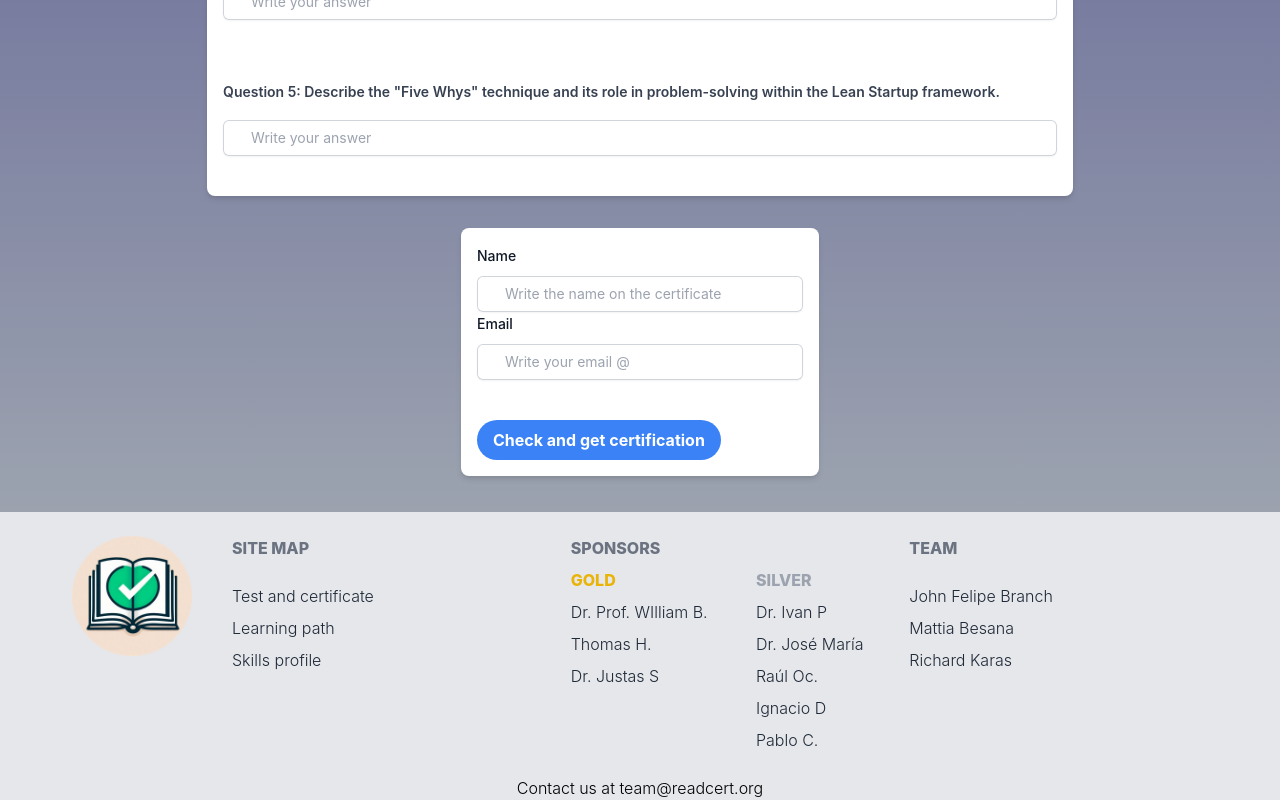
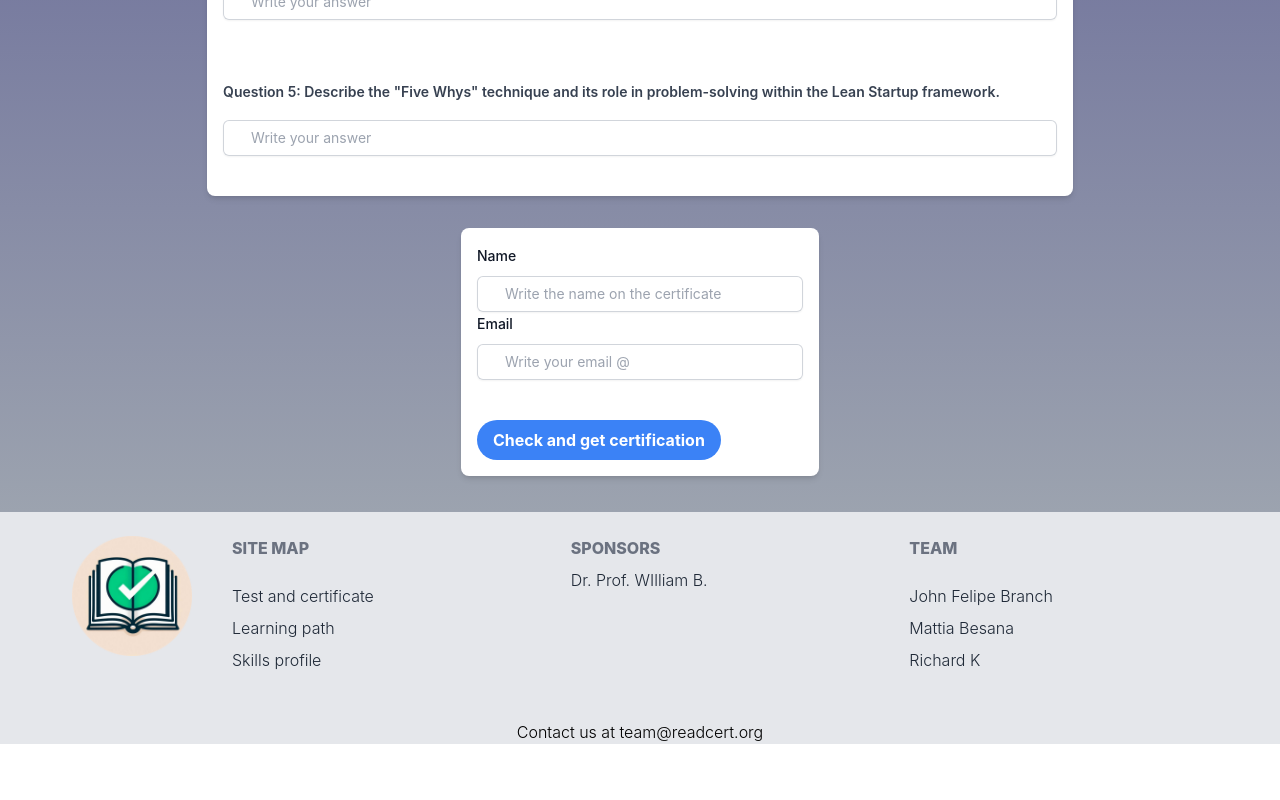
Before and after one commit to Art3Labs/ReadCert, a Next.js app: page / in a window 1280 px wide. Shown: the part 1110-1910 px from the top of the page. After the commit the page ends 1854 px from the top, so only its background shows below. Built offline with nearby package versions, Linux system fonts and the light colour scheme.

Commit message:
Add files via upload

```diff
--- a/components/Footer/Footer.js
+++ b/components/Footer/Footer.js
@@ -47,41 +47,14 @@ function Footer() {
             <div className='grid gap-8 lg:grid-cols-2 sm:grid-cols-2 mx-auto content-center justify-center' style={{ maxWidth: "1200px" }} >
               <div className="col">
                 <ul className='list-reset mb-6'>
-                  <p className='uppercase font-extrabold text-yellow-500 md:mb-2'>Gold</p>
-                  <li className='mt-2 inline-block mr-2 md:block md:mr-0'>
+
                     <div className='font-light no-underline hover:underline text-gray-800 hover:text-green-500'>Dr. Prof. WIlliam B. </div>
-                  </li>
-                  <li className='mt-2 inline-block mr-2 md:block md:mr-0'>
-                    <div className='font-light no-underline hover:underline text-gray-800 hover:text-green-500'>Thomas H. </div>
-                  </li>
 
-                  <li className='mt-2 inline-block mr-2 md:block md:mr-0'>
-                    <div className='font-light no-underline hover:underline text-gray-800 hover:text-green-500'>Dr. Justas S </div>
-                  </li>
                 </ul>
               </div>
 
-              <div className="col">
-                <ul className='list-reset mb-'>
 
-                  <p className='uppercase font-extrabold text-gray-400 md:mb-2'>Silver</p>
-                  <li className='mt-2 inline-block mr-2 md:block md:mr-0'>
-                    <div className='font-light no-underline hover:underline text-gray-800 hover:text-green-500'>Dr. Ivan P </div>
-                  </li>
-                  <li className='mt-2 inline-block mr-2 md:block md:mr-0'>
-                  <div className='font-light no-underline hover:underline text-gray-800 hover:text-green-500'>Dr. José María </div>
-                 </li>
-                  <li className='mt-2 inline-block mr-2 md:block md:mr-0'>
-                  <div className='font-light no-underline hover:underline text-gray-800 hover:text-green-500'>Raúl Oc.  </div>
-                  </li>
-                  <li className='mt-2 inline-block mr-2 md:block md:mr-0'>
-                  <div className='font-light no-underline hover:underline text-gray-800 hover:text-green-500'>Ignacio D </div>
-                  </li>
-                  <li className='mt-2 inline-block mr-2 md:block md:mr-0'>
-                  <div className='font-light no-underline hover:underline text-gray-800 hover:text-green-500'>Pablo C. </div>
-                  </li>
-                </ul>
-              </div>
+
             </div>
           </div>
 
@@ -98,7 +71,7 @@ function Footer() {
                 <div className='font-light no-underline hover:underline text-gray-800 hover:text-green-500'>Mattia Besana</div>
               </li>
               <li className='mt-2 inline-block mr-2 md:block md:mr-0'>
-                <div className='font-light no-underline hover:underline text-gray-800 hover:text-green-500'>Richard Karas</div>
+                <div className='font-light no-underline hover:underline text-gray-800 hover:text-green-500'>Richard K</div>
               </li>
             </ul>
           </div>
```
